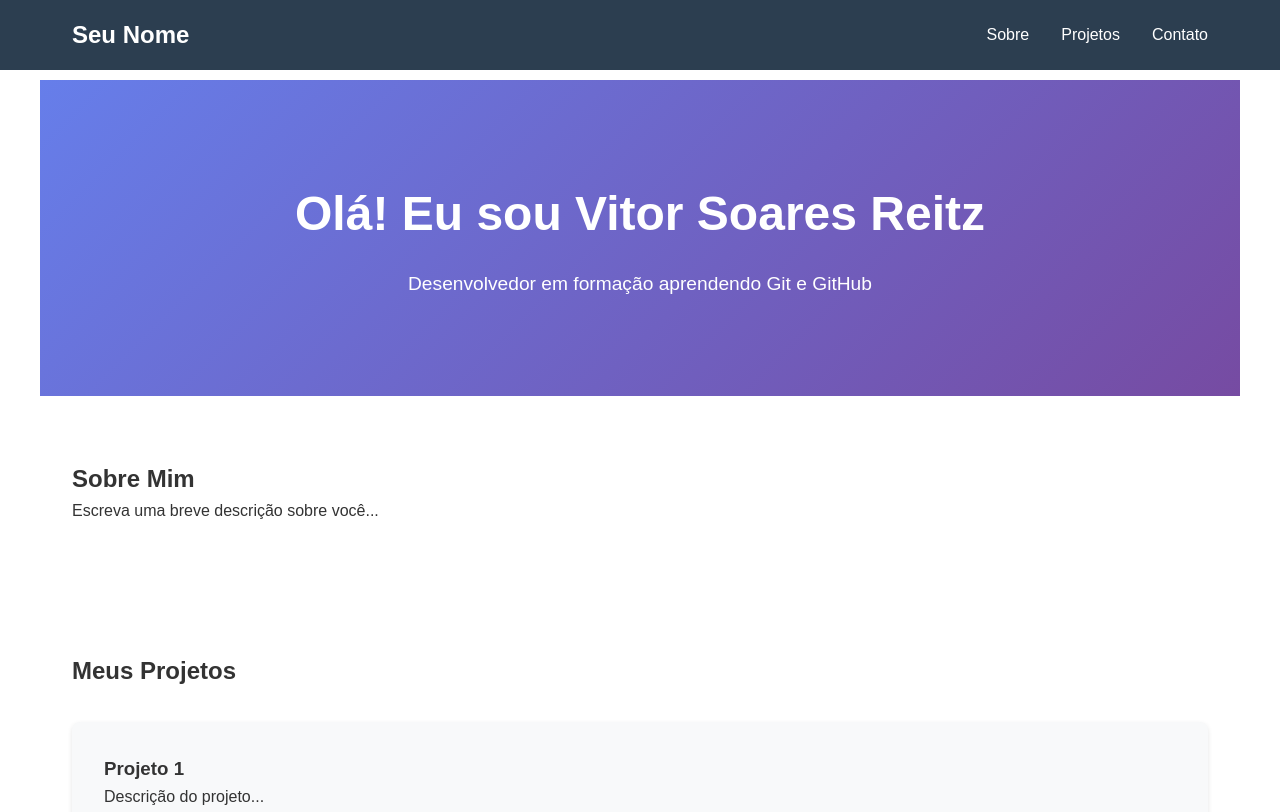
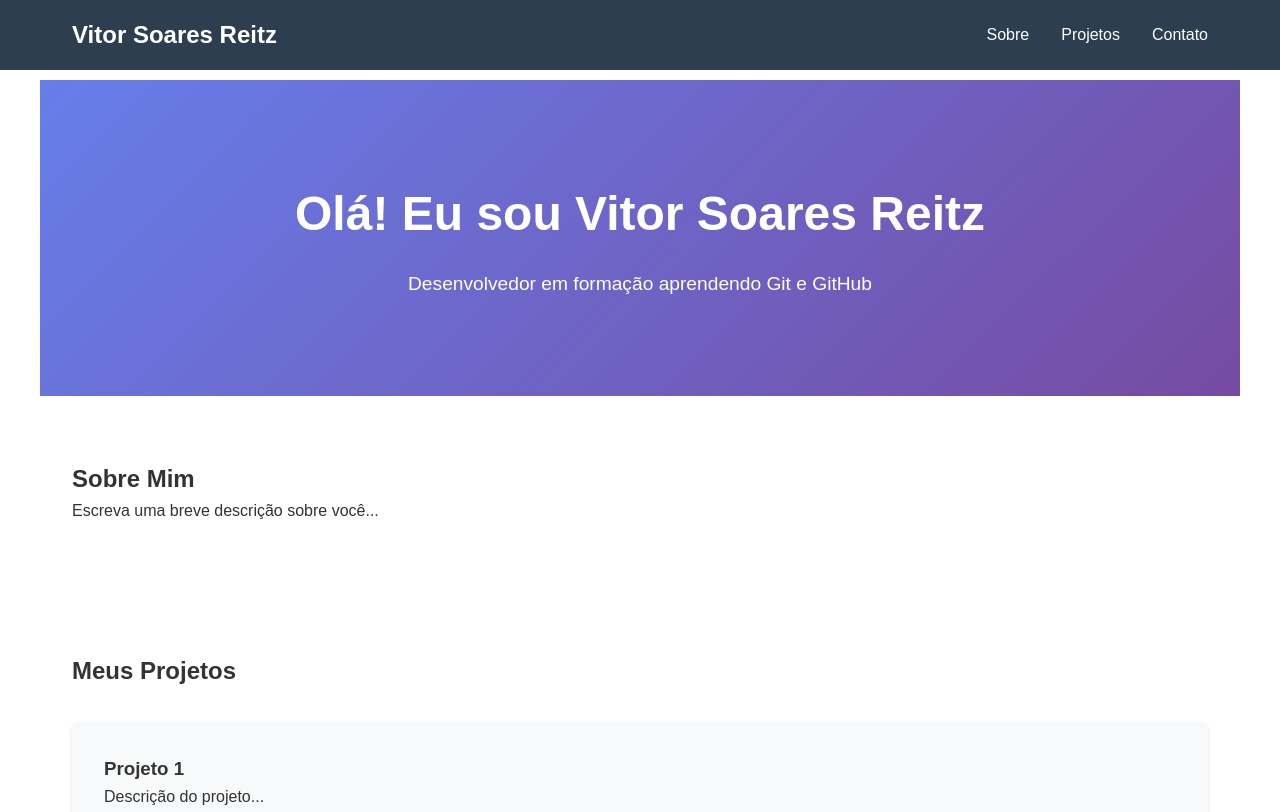
Before and after one commit to vitorreitz-spec/Site-Pessoal, a plain HTML site: page index.html in a window 1280 px wide. Shown: the top 812 px of the page. Drawn offline with Linux system fonts and the light colour scheme.

Commit message:
Atualizar o nome no cabeçalho para "Vitor Soares Reitz"

```diff
--- a/index.html
+++ b/index.html
@@ -9,7 +9,7 @@
 <body>
     <header>
         <nav>
-            <h1>Seu Nome</h1>
+            <h1>Vitor Soares Reitz</h1>
             <ul>
                 <li><a href="#sobre">Sobre</a></li>
                 <li><a href="#projetos">Projetos</a></li>
```
